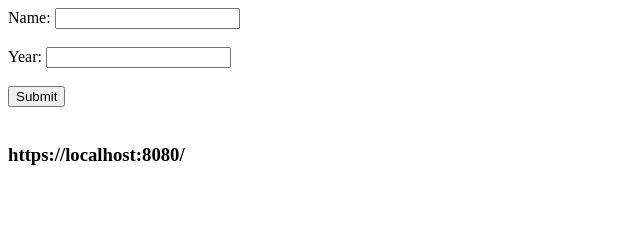
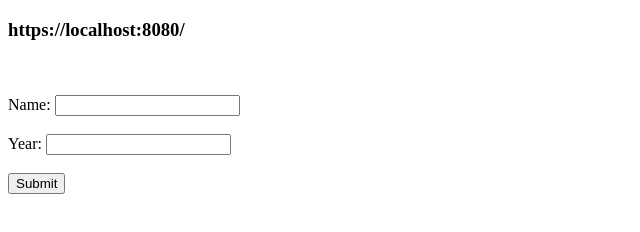
Before and after one commit to acciojob/sharable-urls-VIDHI-tech, a website: page main.html in a window 1280 px wide. Shown: the whole page, without its empty margins (0-640 px from the left). Drawn offline with Linux system fonts and the light colour scheme.

Commit message:
created a submission

```diff
--- a/main.html
+++ b/main.html
@@ -2,6 +2,9 @@
 <html>
   <body>
 	  <form>
+		  <h3 id="url">https://localhost:8080/</h3>
+		  <br><br>
+
           <label for="name">Name:</label>
           <input type="text" id="name" name="name">
 
@@ -12,13 +15,10 @@
 
           <br><br>
 
-         <input type="button" id="submit" value="Submit" onclick="updateURL()">
+          <button type="button" id="button" onclick="updateURL()">Submit</button>
 
-         <br><br>
 
-         <h3 id="url">https://localhost:8080/</h3>
 	  </form>
-
 	  <script type="text/javascript" src="./script.js">
 
 	  </script>
```
Lines whose indentation alone changed are shown as unchanged.
